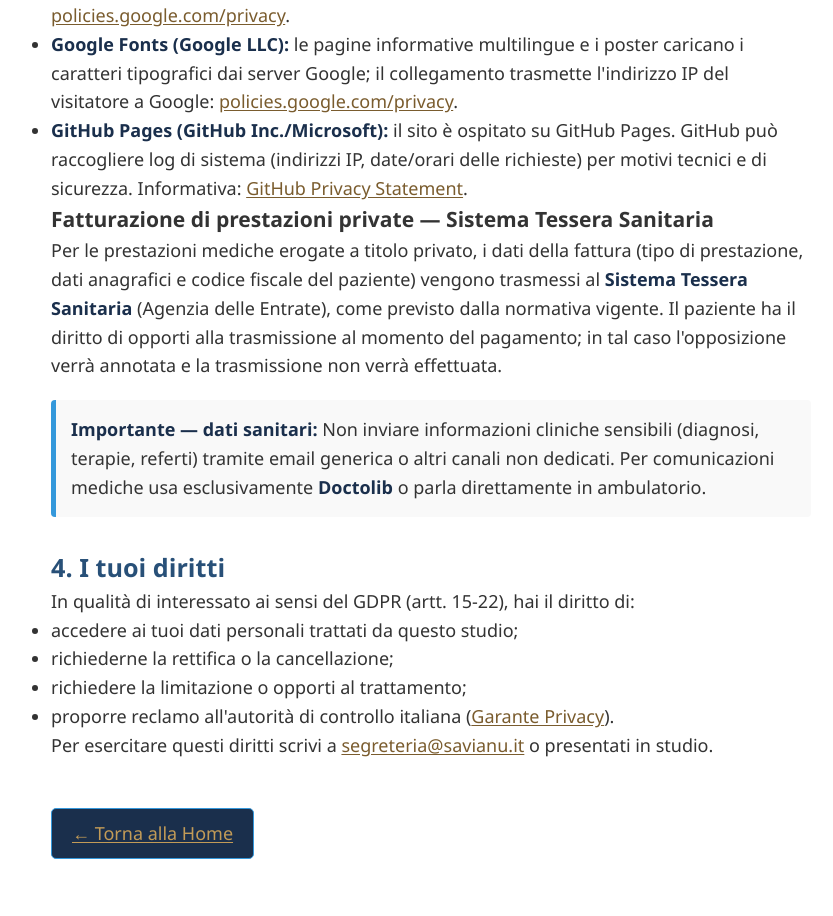
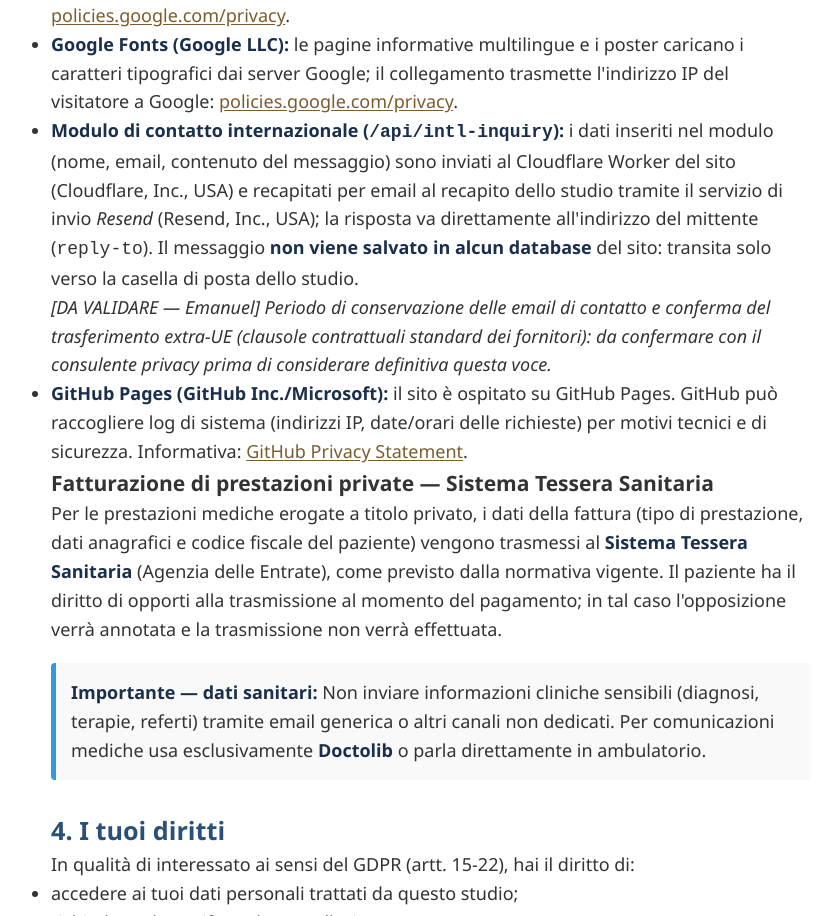
Before and after one commit to emanuelsavianu/emanuelsavianu.github.io, a website: page privacy.html in a window 1280 px wide. Shown: the part 1967-2883 px from the top of the page, without its empty margins (209-1042 px from the left). Drawn offline with Linux system fonts and the light colour scheme.

Commit message:
docs(privacy): voce modulo contatti internazionali (Worker Cloudflare -> Resend -> email, nessun DB); conservazione e trasferimento extra-UE marcati DA VALIDARE

```diff
--- a/privacy.html
+++ b/privacy.html
@@ -170,6 +170,18 @@
             <strong>Google Fonts (Google LLC):</strong> le pagine informative multilingue e i poster caricano i caratteri tipografici dai server Google; il collegamento trasmette l'indirizzo IP del visitatore a Google: <a href="https://policies.google.com/privacy" target="_blank" rel="noopener noreferrer">policies.google.com/privacy</a>.
         </li>
         <li>
+            <strong>Modulo di contatto internazionale (<code>/api/intl-inquiry</code>):</strong>
+            i dati inseriti nel modulo (nome, email, contenuto del messaggio) sono inviati al Cloudflare Worker del sito
+            (Cloudflare, Inc., USA) e recapitati per email al recapito dello studio tramite il servizio di invio
+            <em>Resend</em> (Resend, Inc., USA); la risposta va direttamente all'indirizzo del mittente
+            (<code>reply-to</code>). Il messaggio <strong>non viene salvato in alcun database</strong> del sito: transita
+            solo verso la casella di posta dello studio.
+            <br>
+            <em>[DA VALIDARE — Emanuel] Periodo di conservazione delle email di contatto e conferma del trasferimento
+            extra-UE (clausole contrattuali standard dei fornitori): da confermare con il consulente privacy prima di
+            considerare definitiva questa voce.</em>
+        </li>
+        <li>
             <strong>GitHub Pages (GitHub Inc./Microsoft):</strong> il sito è ospitato su GitHub Pages. GitHub può raccogliere log di sistema (indirizzi IP, date/orari delle richieste) per motivi tecnici e di sicurezza. Informativa: <a href="https://docs.github.com/en/site-policy/privacy-policies/github-general-privacy-statement" target="_blank" rel="noopener noreferrer">GitHub Privacy Statement</a>.
         </li>
     </ul>
```
